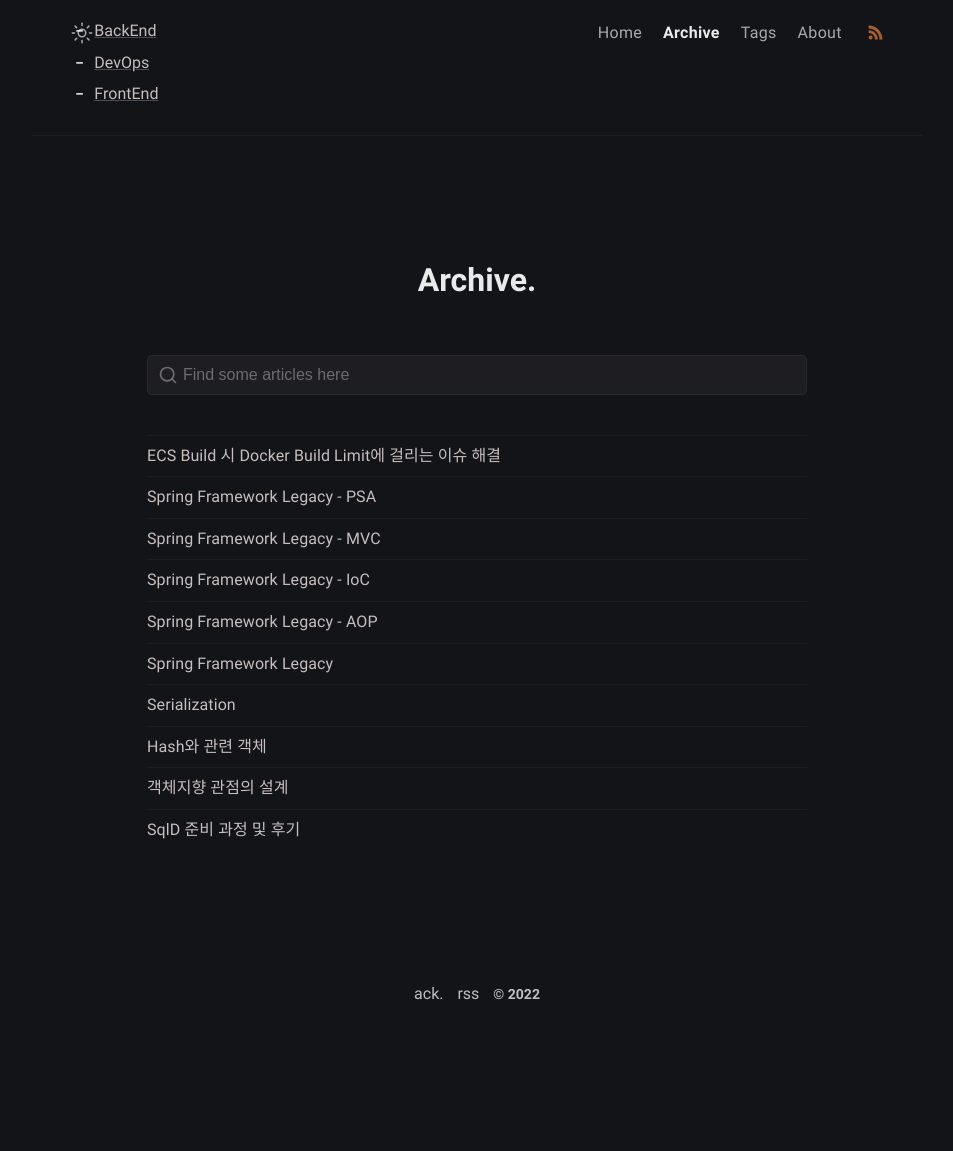
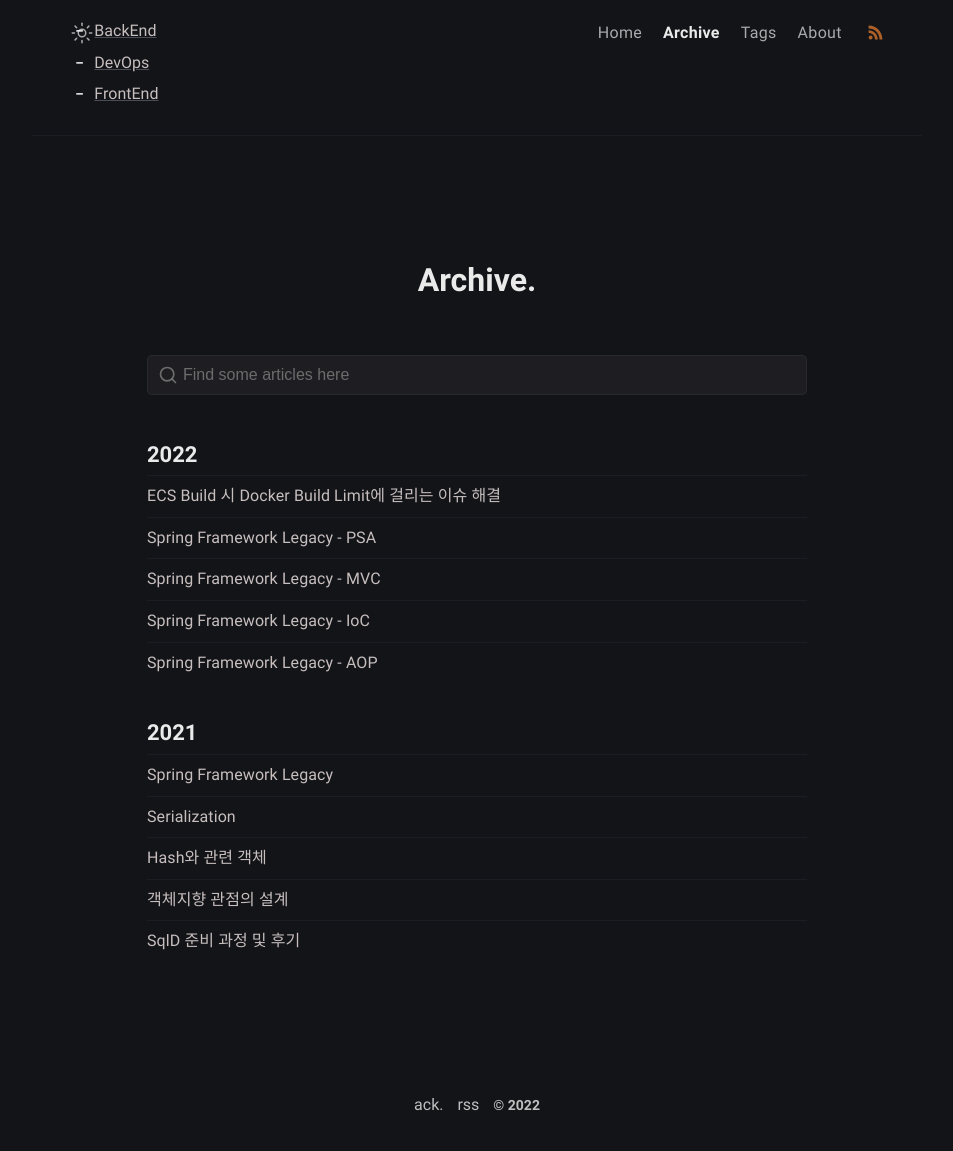
Before and after one commit to jd6186/jd6186.github.io, a Jekyll site: the page built from archive.html, in a window 1280 px wide. Shown: the whole page, without its empty margins (163-1116 px from the left). Built offline with Jekyll 4.4.1, drawn with Linux system fonts in a browser that asks for light colours; before the commit the page ends 1040 px from its top, so only the background shows below that.

```diff
--- a/_layouts/category.html
+++ b/_layouts/category.html
@@ -1,5 +1,6 @@
 ---
-layout: default
+layout: page
+comments: false
 ---
 <ul class="posts-list">
     {% assign category = page.category | default: page.title %}
--- a/archive.html
+++ b/archive.html
@@ -16,6 +16,11 @@ comments: false
 <ul id="search-results"></ul>
 
 {%- for post in site.posts -%}
+  {%- capture current_year -%}{{ post.date | date: "%Y" }}{%- endcapture -%}
+  {%- unless current_year == previous_year -%}
+    <h2>{{ current_year }}</h2>
+    {%- assign previous_year = current_year -%}
+  {%- endunless -%}
   <article class="post-item">
     <h3 class="post-item-title">
       <a href="{{ post.url }}">{{ post.title | escape }}</a>
```
